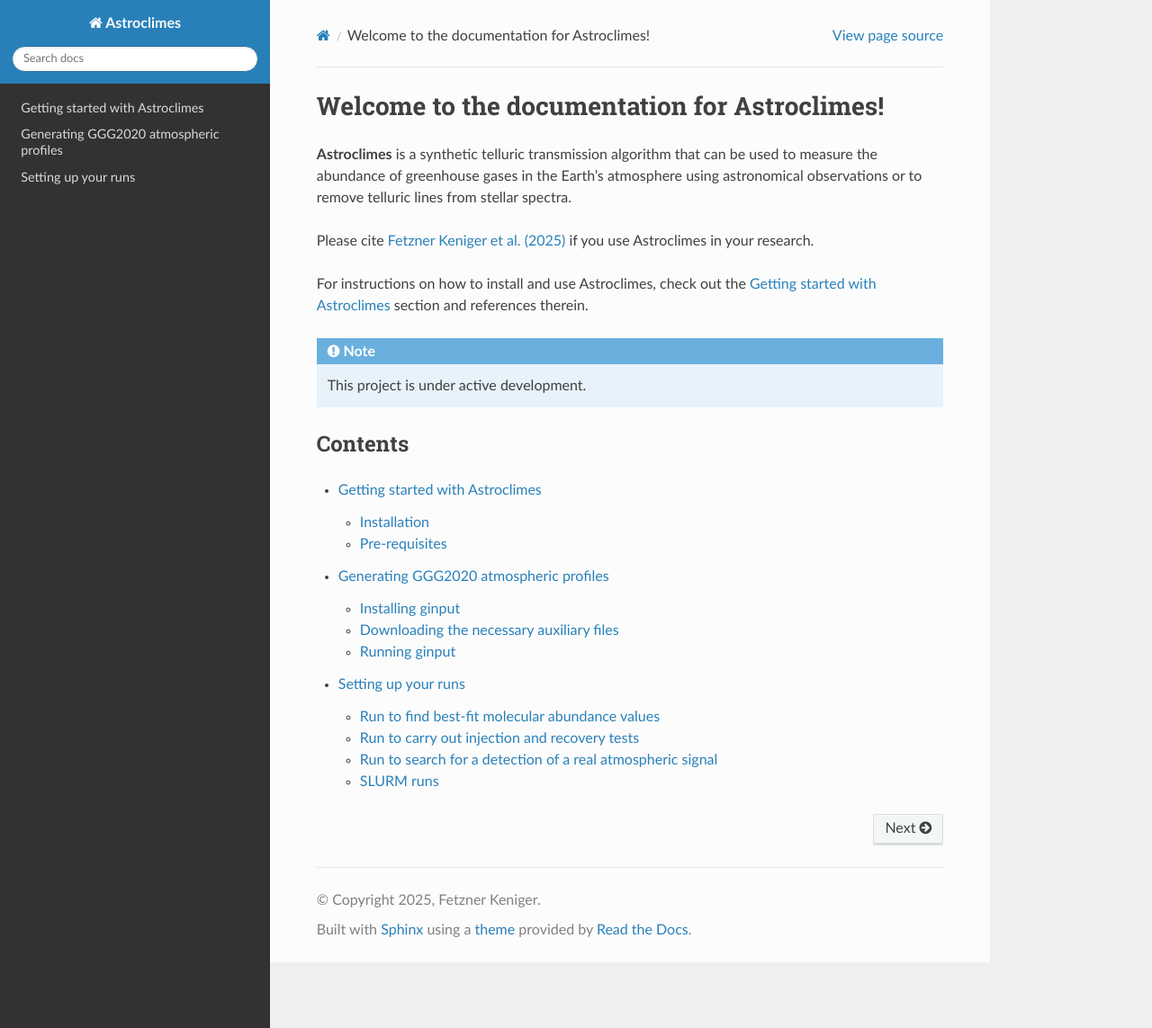
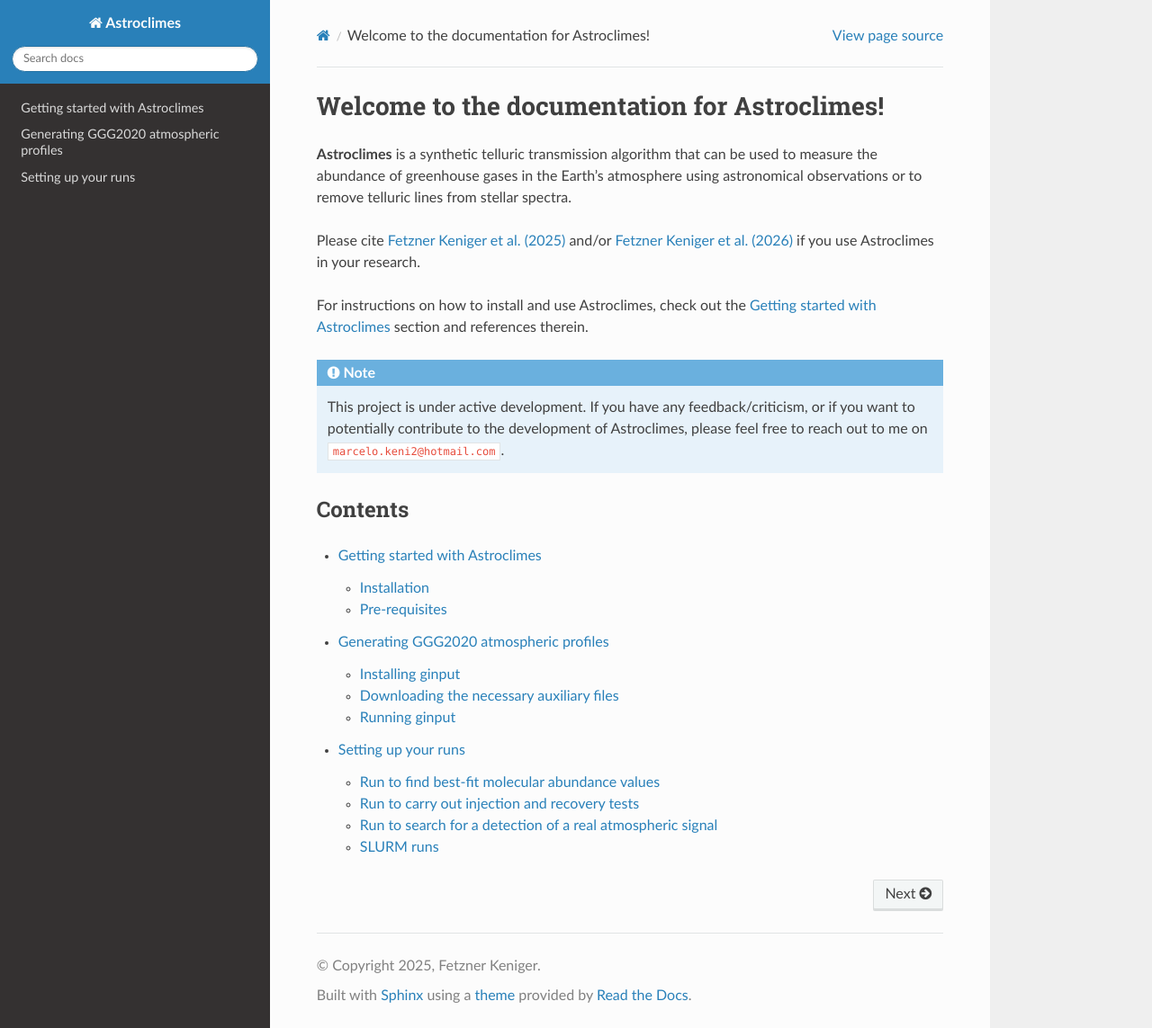
Before and after one commit to MarceloAron/Astroclimes, a Sphinx documentation site: the page built from docs/source/index.rst, in a window 1280 px wide and 1143 px high. Shown: the whole window at 90% size. Built offline with Sphinx 7.4.7 and the Read the Docs theme 3.1.0, drawn with Linux system fonts in a browser that asks for light colours.

Commit message:
Update index.rst

```diff
--- a/docs/source/index.rst
+++ b/docs/source/index.rst
@@ -4,13 +4,13 @@
 **Astroclimes** is a synthetic telluric transmission algorithm that can be used to measure the abundance of greenhouse gases in
 the Earth's atmosphere using astronomical observations or to remove telluric lines from stellar spectra.
 
-Please cite `Fetzner Keniger et al. (2025) <https://academic.oup.com/rasti/article/doi/10.1093/rasti/rzaf041/8258953>`_ if you use Astroclimes in your research.
+Please cite `Fetzner Keniger et al. (2025) <https://academic.oup.com/rasti/article/doi/10.1093/rasti/rzaf041/8258953>`_ and/or `Fetzner Keniger et al. (2026) <https://academic.oup.com/rasti/article/doi/10.1093/rasti/rzag038/8697611>`_ if you use Astroclimes in your research.
 
 For instructions on how to install and use Astroclimes, check out the :doc:`install_prerecs` section and references therein.
 
 .. note::
 
-   This project is under active development.
+   This project is under active development. If you have any feedback/criticism, or if you want to potentially contribute to the development of Astroclimes, please feel free to reach out to me on ``marcelo.keni2@hotmail.com``.
 
 Contents
 --------
```
